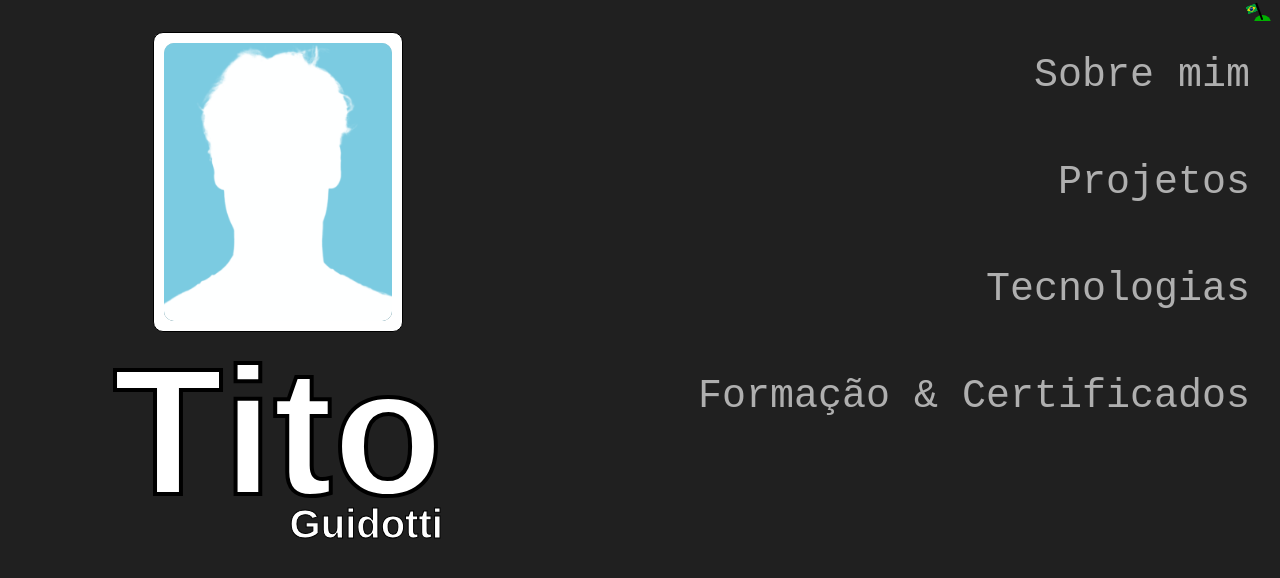
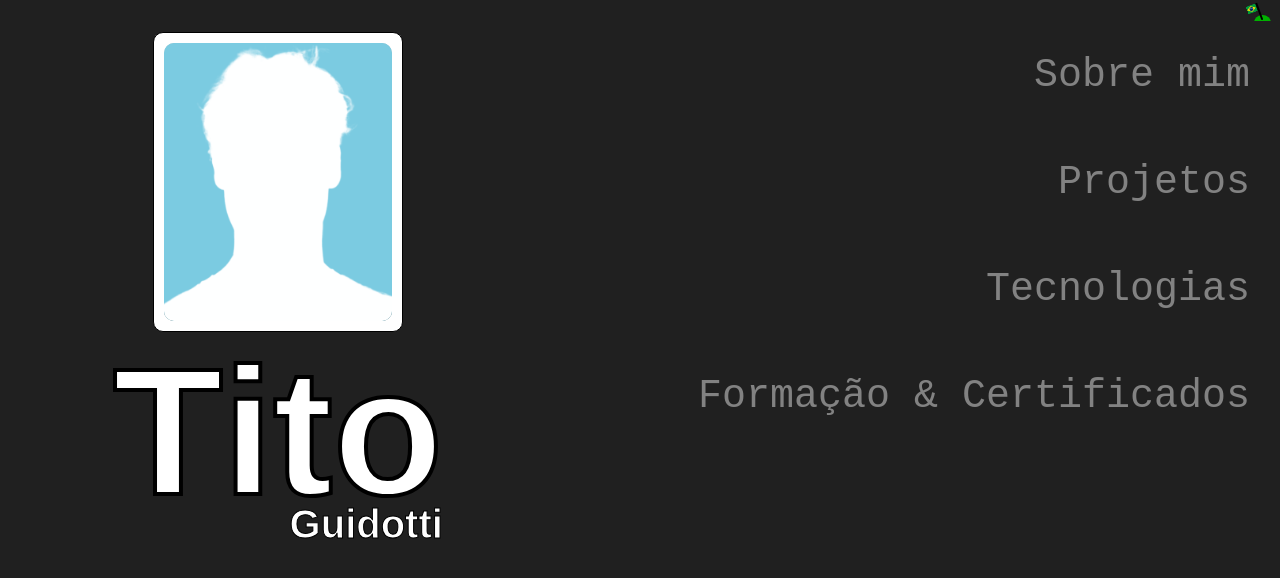
Before and after one commit to titoco3000/SiteTito, a SvelteKit app: page / in a window 1280 px wide. Shown: the top 578 px of the page. Built offline with nearby package versions, Linux system fonts and the light colour scheme.

Commit message:
Suaviza cores

```diff
--- a/src/routes/+page.svelte
+++ b/src/routes/+page.svelte
@@ -113,13 +113,13 @@
 		position: relative;
         font-size: 40px;
         overflow: visible;
-        color: rgb(175, 175, 175);
+        color: rgb(130, 130, 130);
 		background-color: transparent;
 		width: 100%;
 		max-width: 700px;
 		text-align: right;
 		padding-right: 30px;
-		transition: color 0.5s;
+		transition: color 0.3s;
 	}
 	#botoes > button:hover{
 		color: white;
@@ -139,13 +139,12 @@
 		width: 0px;
 		height: 150px;
 		transition: width .5s linear, filter 2s;
-		box-shadow: inset 4px 0 20px var(--cor-fundo),
-        inset 4px 0 20px var(--cor-fundo);
+		box-shadow: inset 4px 0 20px var(--cor-fundo);
 		filter: blur(30px);
 	}
 	#botoes > button:hover::before {
 		width: 600px;
-		transition: width 1s linear, filter .7s;
+		transition: width 4s linear, filter .5s;
 		filter: blur(0.5px);
 	}
 </style>
```
